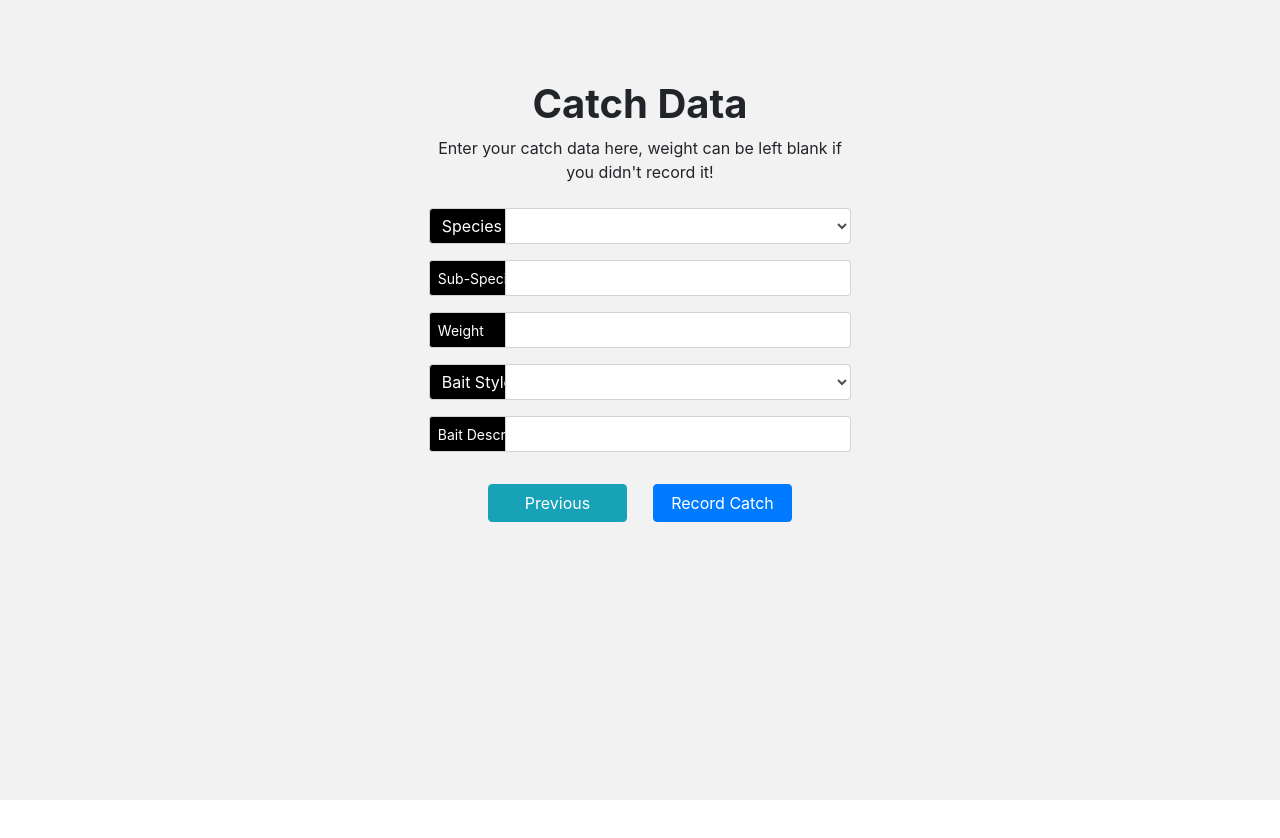
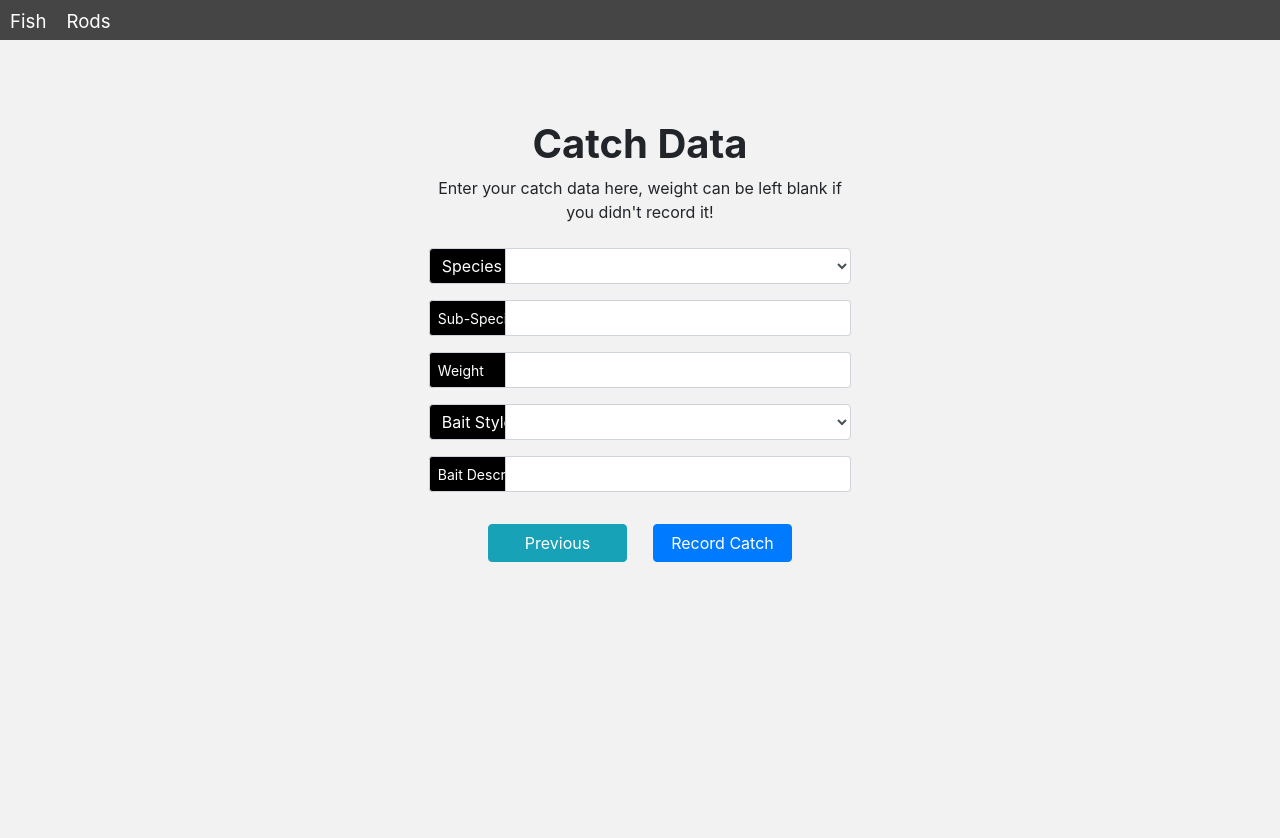
Before and after one commit to MCombs-92/Fishing-Records-Frontend, an Angular app: page /fish/create in a window 1280 px wide. Before the commit the page ends 800 px from the top, so only its background shows below. Built offline with nearby package versions, Linux system fonts and the light colour scheme.

Commit message:
Created Nav bar functionality

```diff
--- a/src/app/app.component.html
+++ b/src/app/app.component.html
@@ -1,5 +1,6 @@
 <body>
 
+  <app-nav></app-nav>
   <router-outlet></router-outlet>
 
 </body>
--- a/src/app/app.module.ts
+++ b/src/app/app.module.ts
@@ -15,6 +15,8 @@ import { RodDetailComponent } from './rod/rod-detail/rod-detail.component';
 import { RodEditComponent } from './rod/rod-edit/rod-edit.component';
 import { RodListComponent } from './rod/rod-list/rod-list.component';
 import { RodRemoveComponent } from './rod/rod-remove/rod-remove.component';
+import { NavComponent } from './nav/nav.component';
+import { NavItemComponent } from './nav/nav-item.component';
 
 @NgModule({
   declarations: [
@@ -27,7 +29,9 @@ import { RodRemoveComponent } from './rod/rod-remove/rod-remove.component';
     RodDetailComponent,
     RodEditComponent,
     RodListComponent,
-    RodRemoveComponent
+    RodRemoveComponent,
+    NavComponent,
+    NavItemComponent
   ],
   imports: [
     BrowserModule,
--- /dev/null
+++ b/src/app/nav/nav-item.component.css
@@ -0,0 +1,17 @@
+li {
+    display: inline-block;
+    text-align: center;
+}
+a {
+    color: white;
+    text-decoration: none;
+    font-size: 14pt;
+    padding: 0px 10px;
+}
+a:hover {
+    background-color: black;
+}
+
+.LinkActive {
+    color: cyan;
+}
--- /dev/null
+++ b/src/app/nav/nav-item.component.html
@@ -0,0 +1,4 @@
+
+<li>
+    <a routerLink="{{nav.href}}" routerLinkActive="LinkActive" [hidden]="!nav.visible" title="{{nav.tooltip}}">{{nav.display}}</a>
+</li>
--- /dev/null
+++ b/src/app/nav/nav-item.component.ts
@@ -0,0 +1,19 @@
+import { Component, OnInit, Input } from '@angular/core';
+
+import { Nav } from './nav';
+
+@Component({
+  selector: "nav-item",
+  templateUrl: "./nav-item.component.html",
+  styleUrls: ["./nav-item.component.css"]
+})
+
+export class NavItemComponent implements OnInit {
+
+  @Input() nav: Nav;
+
+  constructor() {}
+
+  ngOnInit() {
+
+  }}
--- /dev/null
+++ b/src/app/nav/nav.component.css
@@ -0,0 +1,16 @@
+nav {
+    width: 100%;
+    background-color: #454545;
+    height: 4vh;
+}
+
+ul {
+    margin-top: 1vh;
+    padding: 0;
+}
+
+.left {
+    width: 100%;
+    display: inline-block;
+    background-color: #454545;
+}
--- /dev/null
+++ b/src/app/nav/nav.component.html
@@ -0,0 +1,9 @@
+<div>
+    <div class="left">
+        <nav>
+        <ul>
+            <nav-item *ngFor="let nav of navs" [nav]="nav"></nav-item>
+        </ul>
+        </nav>
+    </div>
+</div>
--- /dev/null
+++ b/src/app/nav/nav.component.ts
@@ -0,0 +1,20 @@
+import { Component, OnInit } from '@angular/core';
+import { Nav } from './nav';
+
+@Component({
+    selector: 'app-nav',
+    templateUrl: './nav.component.html',
+    styleUrls: ['./nav.component.css']
+  })
+
+  export class NavComponent implements OnInit {
+
+    constructor() {}
+
+    navs: Nav[] = [
+        new Nav("Fish", "/fish/list"),
+        new Nav("Rods", "/rods/list"),
+    ];
+
+    ngOnInit() {}
+  }
--- /dev/null
+++ b/src/app/nav/nav.ts
@@ -0,0 +1,13 @@
+export class Nav {
+    display: string;
+    href: string;
+    tooltip: string;
+    visible: boolean;
+
+    constructor(display: string, href: string, tooltip: string = "", visible: boolean = true) {
+        this.display = display;
+        this.href = href;
+        this.tooltip = tooltip;
+        this.visible = visible;
+    }
+}
```
